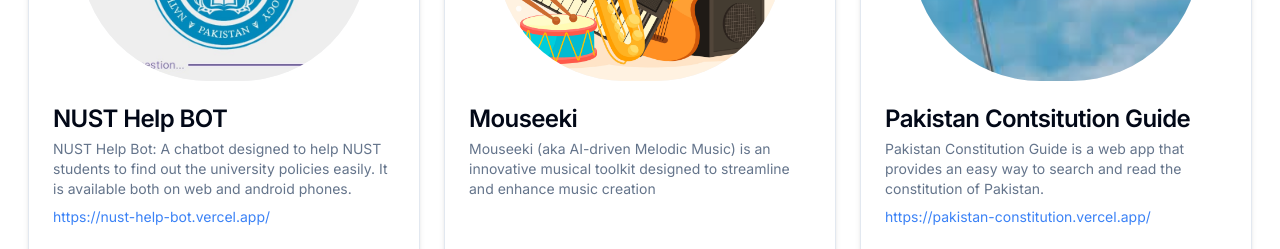
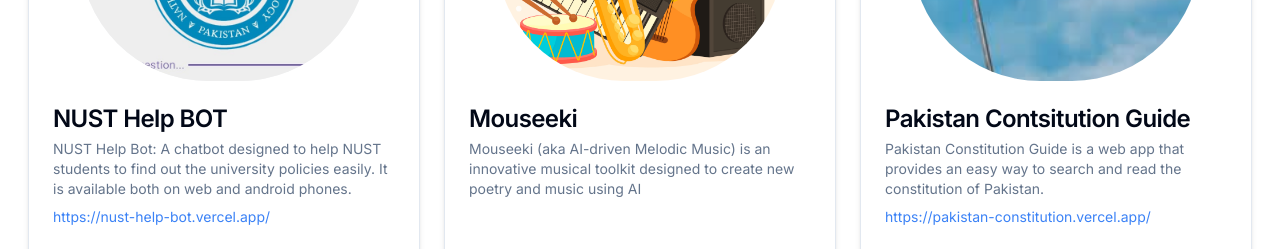
Before and after one commit to Sohailmath/sibot-fe, a Next.js app: page /#about in a window 1280 px wide. Shown: the part 1360-1609 px from the top of the page. Built offline with nearby package versions, Linux system fonts and the light colour scheme.

Commit message:
Updated Product Mouseeki.

```diff
--- a/src/components/Products/Products.js
+++ b/src/components/Products/Products.js
@@ -28,7 +28,7 @@
     image: "/assets/images/p1.jpg",
     title: "Mouseeki",
     shortDescription:
-      "Mouseeki (aka AI-driven Melodic Music) is an innovative musical toolkit designed to streamline and enhance music creation",
+      "Mouseeki (aka AI-driven Melodic Music) is an innovative musical toolkit designed to create new poetry and music using AI",
   },
   {
     id: 2,
```
